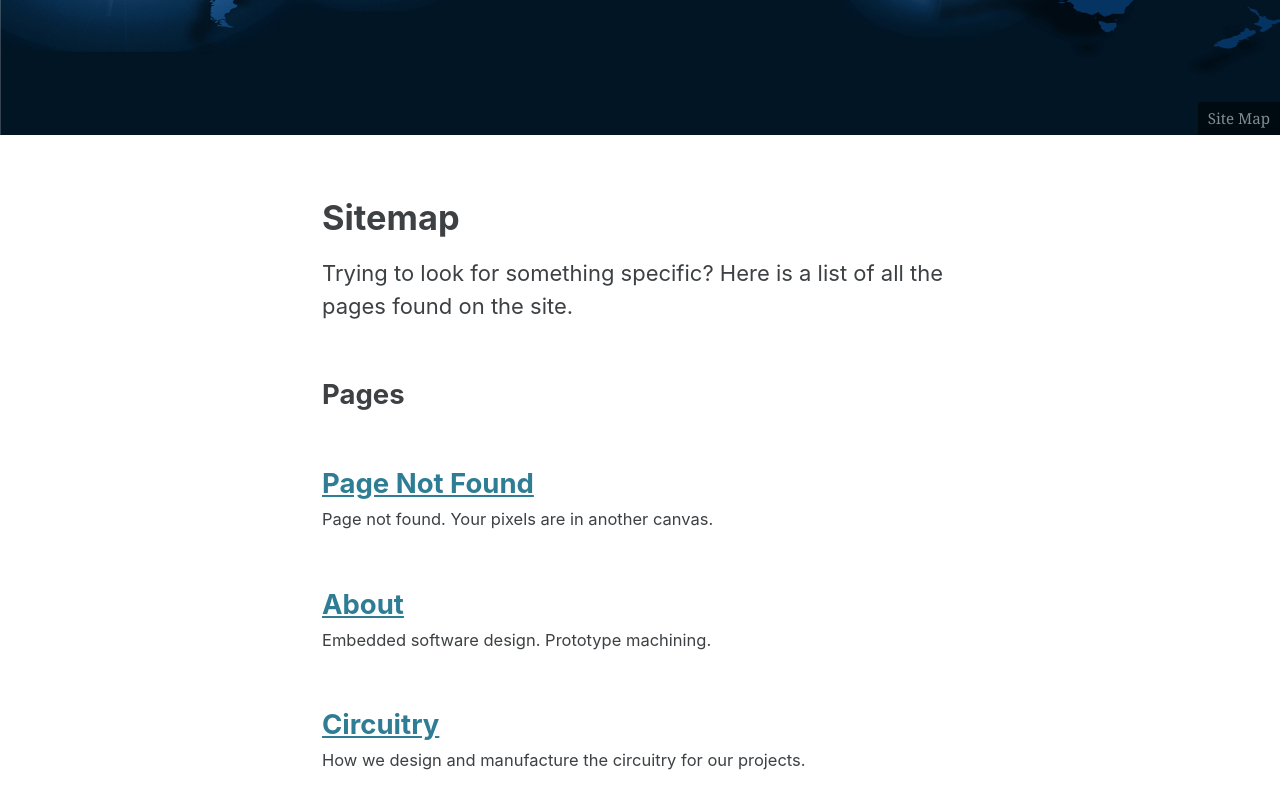
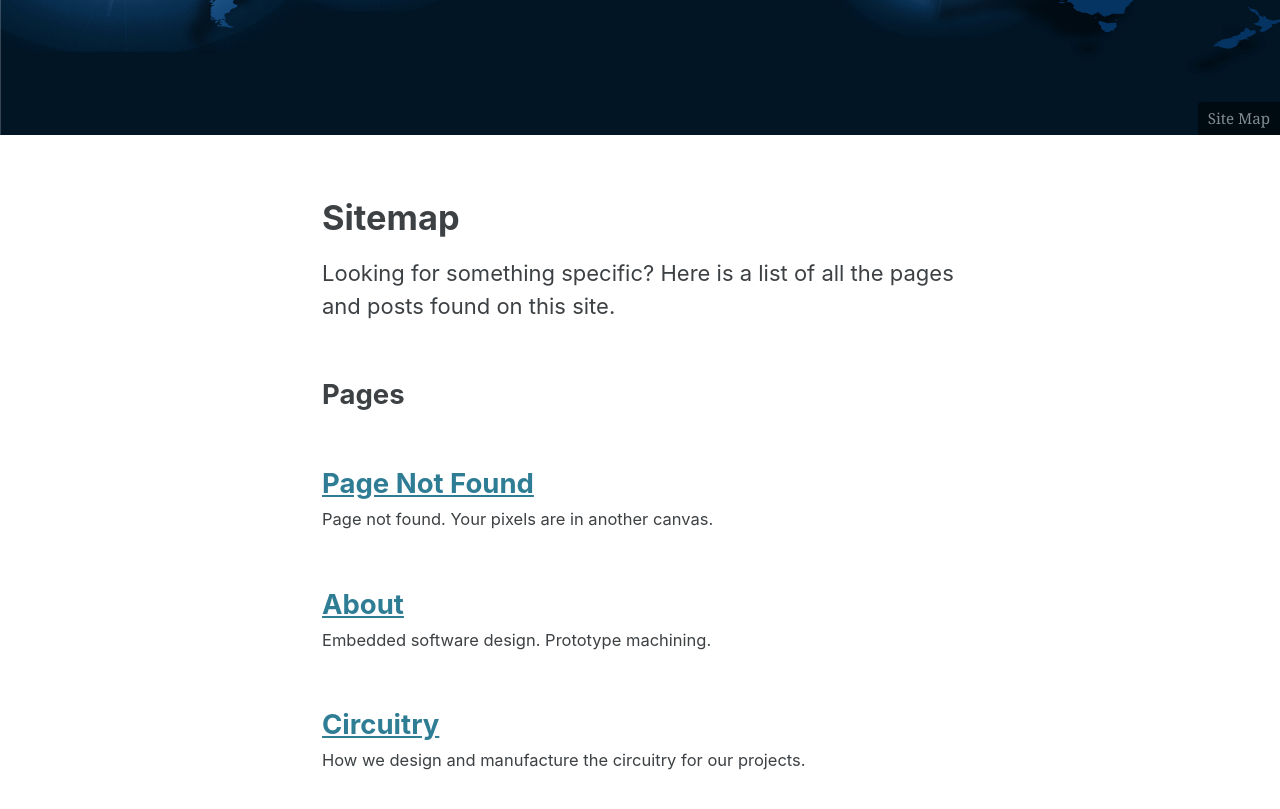
Before and after one commit to va3wam/va3wam.github.io, a Jekyll site: the page built from _pages/sitemap.md, in a window 1280 px wide and 900 px high, scrolled down 564 px. Shown: the top 809 px of the window. Built offline with Jekyll 4.4.1, drawn with Linux system fonts in a browser that asks for light colours; cached includes are drawn as plain includes.

Commit message:
Update sitemap.md

```diff
--- a/_pages/sitemap.md
+++ b/_pages/sitemap.md
@@ -9,7 +9,7 @@ header:
   image: "/assets/images/sitemap_banner.jpg"
 
 ---
-Trying to look for something specific? Here is a list of all the pages found on the site.
+Looking for something specific? Here is a list of all the pages and posts found on this site.
 
 <h2>Pages</h2>
 {% for post in site.pages %}
```
